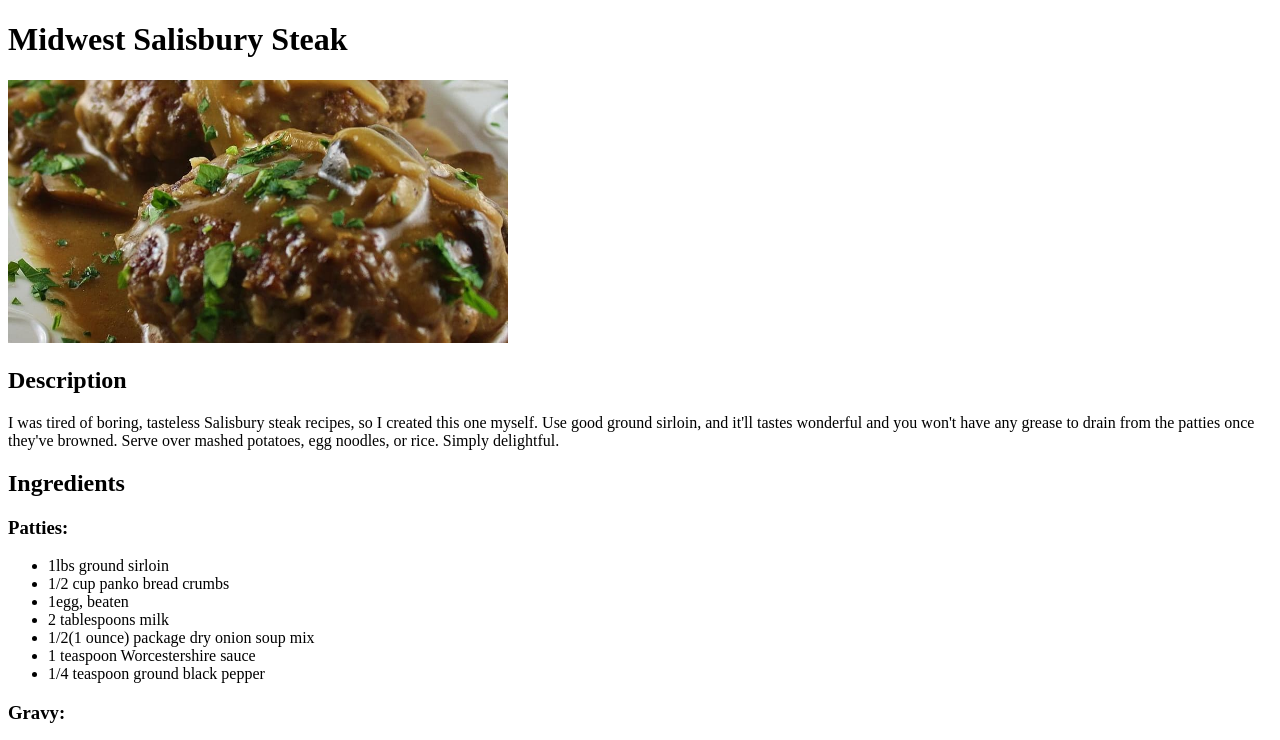
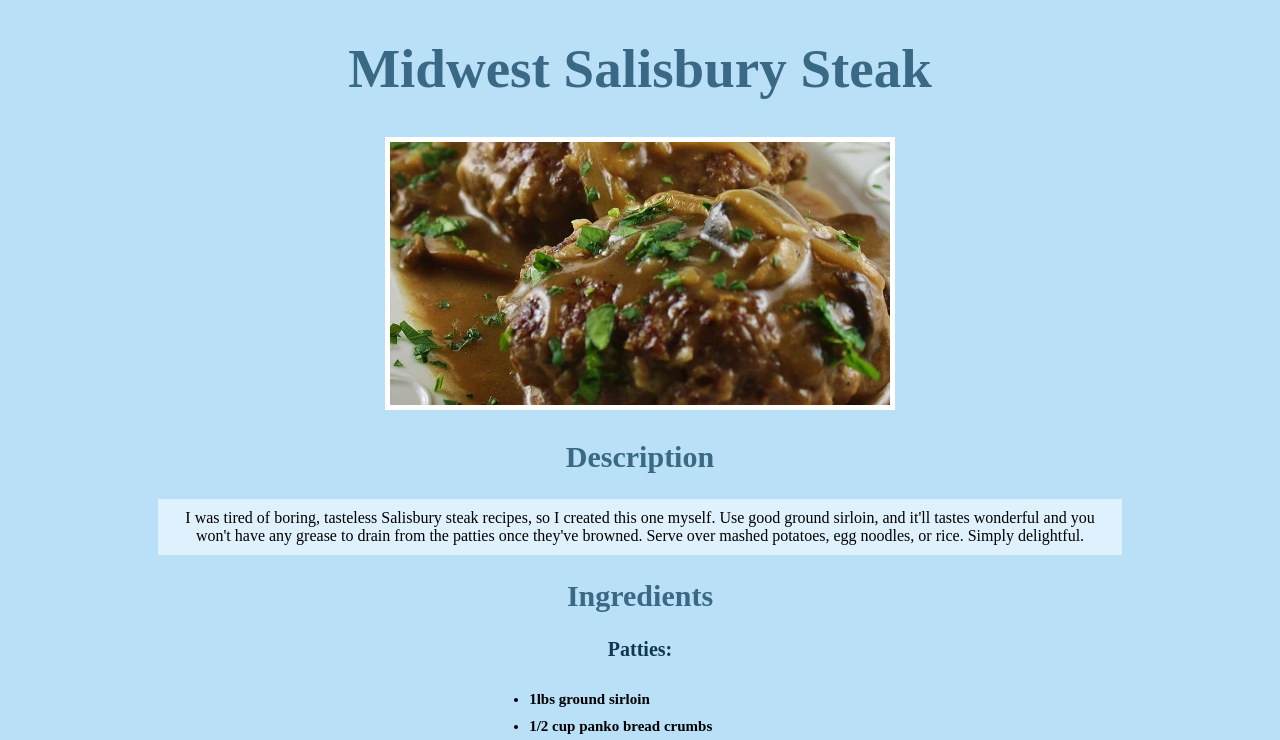
Before and after one commit to lunasuk/odin-recipes, a plain HTML site: page recipes/midwest-salisbury-steak.html in a window 1280 px wide. Shown: the top 740 px of the page. Drawn offline with Linux system fonts and the light colour scheme.

```diff
--- /dev/null
+++ b/indexstyles.css
@@ -0,0 +1,41 @@
+*{
+    background-color: rgb(185, 224, 247);
+}
+
+.center{
+    display: flex;
+    margin-left: auto;
+    margin-right: auto;
+    width: 40%;
+    margin-top: 50px;
+    border: 10px solid white;
+}
+
+h1{
+    display: block;
+    background-color: white;
+    color: rgb(57, 105, 133);
+    padding: 10px;
+    margin-top: 30px;
+    display: flex;
+    justify-content: center;
+    align-items: center;
+}
+
+ul{
+    text-align: center;
+    padding: 20px;
+    font-size: 25px;
+    list-style: none;
+}
+
+li a {
+    color: rgb(57, 105, 133);
+    text-decoration: none;
+}
+
+a:hover {
+    color: blueviolet;
+    font-size: 30px;
+    font-weight: bold;
+}
--- /dev/null
+++ b/recipes/chickenstyles.css
@@ -0,0 +1,58 @@
+*{
+    background-color: rgb(185, 224, 247);
+}
+
+h1 {
+    text-align: center;
+    font-size: 55px;
+    color: rgb(57, 105, 133);
+}
+
+img{
+    display: block;
+    margin-left: auto;
+    margin-right: auto;
+    margin-bottom: 30px;
+    border: 5px solid white;
+}
+
+h2 {
+    display: flex;
+    justify-content: center;
+    align-items: center;
+    color:rgb(57, 105, 133);
+    font-size: 30px;
+}
+
+p {
+    text-align: center;
+    background-color: rgb(222, 241, 252);
+    display: flex;
+    justify-content: center;
+    align-items: center;
+    flex-wrap: row wrap;
+    padding: 10px;
+    margin-left: 150px;
+    margin-right: 150px;
+}
+
+ul {
+    display: table;
+    margin: 0 auto;
+    text-align: left;
+    font-weight: bold;
+    font-size: 15px;
+}
+
+ol {
+    display: table;
+    margin-left: 200px;
+    margin-right: 200px;
+    text-align: left;
+    margin-bottom: 50px;
+    font-size: 20px;
+}
+
+li {
+    margin: 10px;
+}
--- a/recipes/midwest-salisbury-steak.html
+++ b/recipes/midwest-salisbury-steak.html
@@ -1,6 +1,7 @@
 <!DOCTYPE html>
     <html>
         <head>
+            <link rel="stylesheet" href="steakstyles.css" />
             <title>Odin Recipes</title>
             <meta Charset="UTF-8">
         </head>
@@ -8,16 +9,16 @@
         <body>
             <h1>Midwest Salisbury Steak</h1>
 
-            <img src="../images/steak.jpg" width=500px alt="Juicy, Mouthwatering Steak">
+            <img src="../images/steak.jpg" width=500px class="center" alt="Juicy, Mouthwatering Steak">
 
             <h2>Description</h2>
 
-            <p>I was tired of boring, tasteless Salisbury steak recipes, so I created this one myself. Use good ground sirloin, and it'll tastes wonderful and you won't have any grease to drain from the patties once they've browned. Serve over mashed potatoes, egg noodles, or rice. Simply delightful.</p>
+            <p class="box">I was tired of boring, tasteless Salisbury steak recipes, so I created this one myself. Use good ground sirloin, and it'll tastes wonderful and you won't have any grease to drain from the patties once they've browned. Serve over mashed potatoes, egg noodles, or rice. Simply delightful.</p>
 
             <h2>Ingredients</h2>
 
             <h3>Patties:</h3>
-            <ul>
+            <ul class="box-one">
                 <li>1lbs ground sirloin</li>
                 <li>1/2 cup panko bread crumbs</li>
                 <li>1egg, beaten</li>
@@ -28,7 +29,7 @@
             </ul>
 
             <h3>Gravy:</h3>
-            <ul>
+            <ul class="box-two">
                 <li>3 tablespoons butter</li>
                 <li>2 cups fresh mushrooms, sliced</li>
                 <li>1 sweet onion, sliced</li>
@@ -41,7 +42,7 @@
             </ul>
 
             <h2>Directions</h2>
-            <ol>
+            <ol class="box-three">
                 <li>Mix ground sirloin, panko bread crumbs, egg, milk, and 1/2 packet onion soup mix, Worcestershire sauce, and black pepper together in a larger bowl; shape into 5 patties.</li>
                 <li>Heat a skillet over medium heat. Cook patties in hot skillet until browned, 3 to 5 minutes per side.</li>
                 <li>Melt butter in a seperate skillet over medium-high heat. Saute mushrooms and onion in melted butter until tender, 5 to 7 minutes. Stir flour and remaining dry onion soup mix into the mushroom mixture; cook and stir until flour is integrated fully, about 1 minute. Stream beef stock and water over the mushroom mixture while stirring continually; bring to a simmer, reduce heat to medium, and cook, stirring frequently, until the liquid thickens about 5 minutes. Season with salt and pepper.</li>
--- /dev/null
+++ b/recipes/potatostyles.css
@@ -0,0 +1,58 @@
+*{
+    background-color: rgb(185, 224, 247);
+}
+
+h1 {
+    text-align: center;
+    font-size: 55px;
+    color: rgb(57, 105, 133);
+}
+
+img{
+    display: block;
+    margin-left: auto;
+    margin-right: auto;
+    margin-bottom: 30px;
+    border: 5px solid white;
+}
+
+h2 {
+    display: flex;
+    justify-content: center;
+    align-items: center;
+    color:rgb(57, 105, 133);
+    font-size: 30px;
+}
+
+p {
+    text-align: center;
+    background-color: rgb(222, 241, 252);
+    display: flex;
+    justify-content: center;
+    align-items: center;
+    flex-wrap: row wrap;
+    padding: 10px;
+    margin-left: 150px;
+    margin-right: 150px;
+}
+
+ul {
+    display: table;
+    margin: 0 auto;
+    text-align: left;
+    font-weight: bold;
+    font-size: 15px;
+}
+
+ol {
+    display: table;
+    margin-left: 200px;
+    margin-right: 200px;
+    text-align: left;
+    margin-bottom: 50px;
+    font-size: 20px;
+}
+
+li {
+    margin: 10px;
+}
--- /dev/null
+++ b/recipes/steakstyles.css
@@ -0,0 +1,66 @@
+*{
+    background-color: rgb(185, 224, 247);
+}
+
+h1 {
+    text-align: center;
+    font-size: 55px;
+    color: rgb(57, 105, 133);
+}
+
+img{
+    display: block;
+    margin-left: auto;
+    margin-right: auto;
+    margin-bottom: 30px;
+    border: 5px solid white;
+}
+
+h2 {
+    display: flex;
+    justify-content: center;
+    align-items: center;
+    color:rgb(57, 105, 133);
+    font-size: 30px;
+}
+
+h3 {
+    display: flex;
+    justify-content: center;
+    align-items: center;
+    font-size: 20px;
+    color: rgb(15, 56, 80);
+}
+
+p {
+    text-align: center;
+    background-color: rgb(222, 241, 252);
+    display: flex;
+    justify-content: center;
+    align-items: center;
+    flex-wrap: row wrap;
+    padding: 10px;
+    margin-left: 150px;
+    margin-right: 150px;
+}
+
+ul {
+    display: table;
+    margin: 0 auto;
+    text-align: left;
+    font-weight: bold;
+    font-size: 15px;
+}
+
+ol {
+    display: table;
+    margin-left: 200px;
+    margin-right: 200px;
+    text-align: left;
+    margin-bottom: 50px;
+    font-size: 20px;
+}
+
+li {
+    margin: 10px;
+}
--- /dev/null
+++ b/styles.css
@@ -0,0 +1,34 @@
+*{
+    background-color: rgb(185, 224, 247);
+}
+
+.center{
+    display: block;
+    margin-left: auto;
+    margin-right: auto;
+    width: 40%;
+    margin-top: 50px;
+    border: 10px solid white;
+}
+
+h1{
+    display: block;
+    background-color: white;
+    color: rgb(57, 105, 133);
+    margin-top: 50px;
+    display: flex;
+    justify-content: center;
+    align-items: center;
+
+}
+ul{
+    text-align: center;
+    padding: 20px;
+    font-size: 20px;
+    list-style-type: none;
+    color: black;
+}
+
+.container {
+    text-decoration: none;
+}
```
Also changed, not shown: recipes/Quick_Chicken_Piccata.html (+16 -16 lines), recipes/potatosoup.html (+7 -6 lines), 1 other file.
